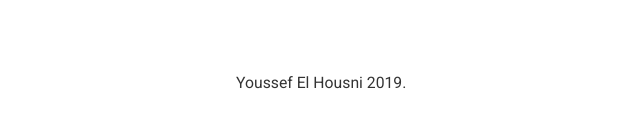
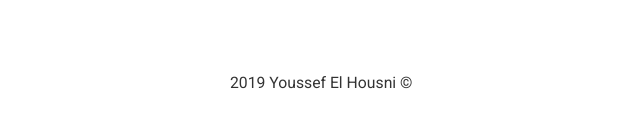
Before and after one commit to yelhousni/yelhousni.github.io, a plain HTML site: page post/index.html in a window 1280 px wide. Shown: the part 240-372 px from the top of the page, 305-945 px from the left. Drawn offline with nearby package versions, Linux system fonts and the light colour scheme; some icons are missing.

Commit message:
rebuilding site Jeu 14 nov 2019 22:41:47 EST

```diff
--- a/post/index.html
+++ b/post/index.html
@@ -550,7 +550,7 @@
   <p class="powered-by">
 
 
-    Youssef El Housni 2019.
+    2019 Youssef El Housni ©
 
 
     <span class="float-right" aria-hidden="true">
```
Also changed, not shown: 404.html (+1 -1 lines), authors/admin/index.html (+1 -1 lines), authors/index.html (+1 -1 lines), categories/index.html (+1 -1 lines), index.html (+1 -1 lines), publication/index.html (+1 -1 lines), publication_types/index.html (+1 -1 lines), tags/index.html (+1 -1 lines), talk/index.html (+1 -1 lines), 1 other file.
